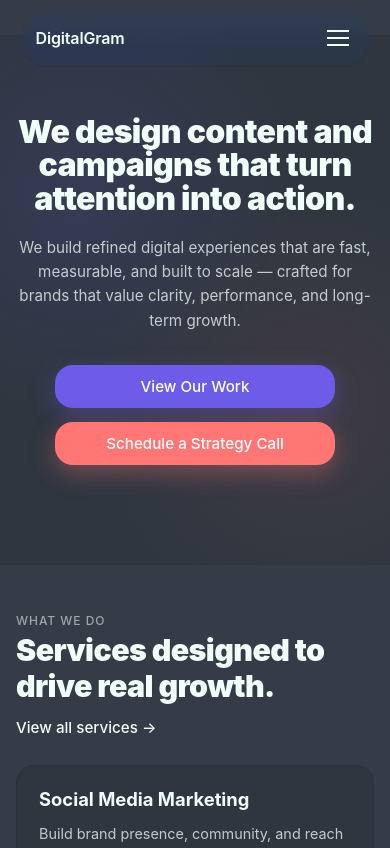
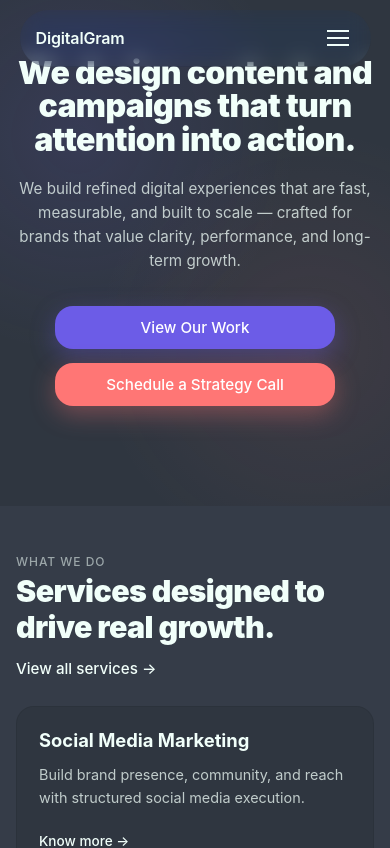
Before and after one commit to itz-ss/digital, a Next.js app: page / in a window 390 px wide. Shown: the top 848 px of the page. Built offline with nearby package versions, Linux system fonts and the light colour scheme.

Commit message:
css revised 2

```diff
--- a/src/app/globals.css
+++ b/src/app/globals.css
@@ -27,7 +27,7 @@ body {
 .main-container {
   margin-top: -12vh;
   @media (max-width: 768px) {
-    margin-top: -5vh;
+    margin-top: none;
   }
 }
 
```
